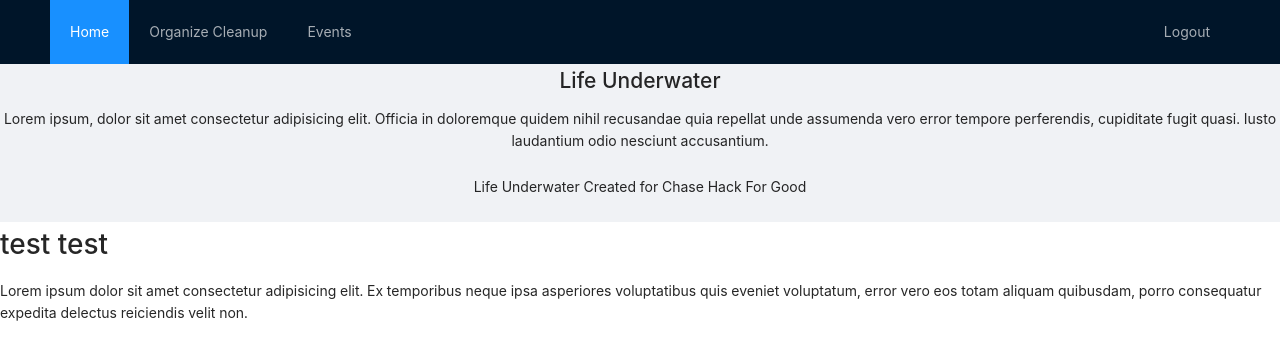
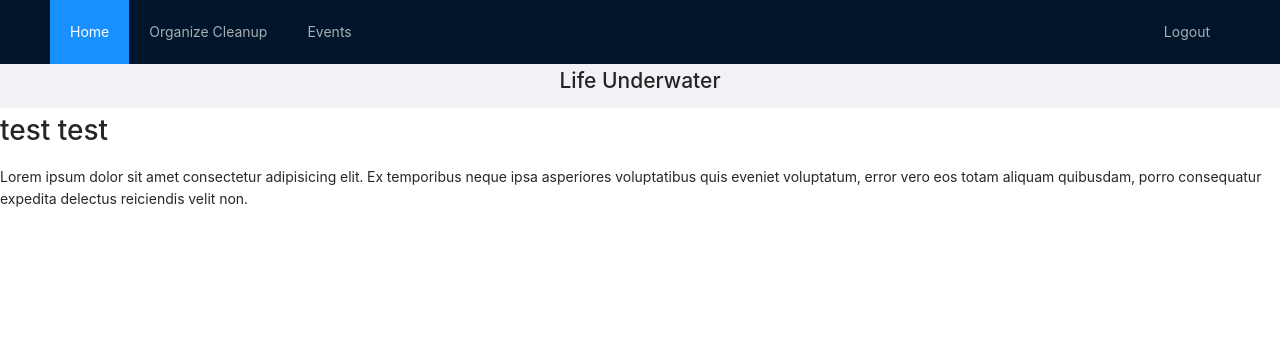
Before and after one commit to kitmorgan/hack-for-good_ocean-app, a React (Create React App) app in the folder team-42/react-frontend/: page /events in a window 1280 px wide. Shown: the top 356 px of the page. Built offline with nearby package versions, Linux system fonts and the light colour scheme.

Commit message:
removed content and footer from main

```diff
--- a/team-42/react-frontend/src/App.js
+++ b/team-42/react-frontend/src/App.js
@@ -1,5 +1,6 @@
 import "./App.css";
 import { BrowserRouter } from "react-router-dom";
+
 import Main from "./Components/Main";
 
 function App() {
--- a/team-42/react-frontend/src/Components/Events.js
+++ b/team-42/react-frontend/src/Components/Events.js
@@ -1,5 +1,32 @@
 import React, { Component } from "react";
-import { withRouter, NavLink } from "react-router-dom";
+import { withRouter, NavLink, Link } from "react-router-dom";
+import { Layout, Typography, Row, Col, Avatar, Card } from "antd";
+
+const { Text, Title } = Typography;
+
+export function EventCard() {
+  return (
+    <Card hoverable>
+      <div>
+        <Title level={4}>Beach</Title>
+        <img
+          width={200}
+          src={
+            "https://assets1.cbsnewsstatic.com/hub/i/r/2011/06/29/441f00d4-a643-11e2-a3f0-029118418759/thumbnail/620x465/3c495022ddcdaa44c93a4b4bf871958f/dirtybeach_istock_000015037586.jpg"
+          }
+          alt={"dirty beach"}
+        />
+      </div>
+      <p>brief description</p>
+      <div>
+        <div>
+          <Text>dirty </Text>
+        </div>
+        <Text>Miami</Text>
+      </div>{" "}
+    </Card>
+  );
+}
 
 class Events extends Component {
   constructor(props) {
@@ -19,6 +46,7 @@ class Events extends Component {
           eos totam aliquam quibusdam, porro consequatur expedita delectus
           reiciendis velit non.
         </div>
+        {EventCard}
       </>
     );
   }
--- a/team-42/react-frontend/src/Components/Main.js
+++ b/team-42/react-frontend/src/Components/Main.js
@@ -41,27 +41,6 @@ const Main = () => (
         {" "}
         Life Underwater
       </h1>
-      <div
-        style={{
-          display: "flex",
-          justifyContent: "center",
-          alignItems: "center",
-          textAlign: "center",
-        }}
-      >
-        {" "}
-        Lorem ipsum, dolor sit amet consectetur adipisicing elit. Officia in
-        doloremque quidem nihil recusandae quia repellat unde assumenda vero
-        error tempore perferendis, cupiditate fugit quasi. Iusto laudantium odio
-        nesciunt accusantium.
-      </div>
-      <Footer
-        style={{
-          textAlign: "center",
-        }}
-      >
-        Life Underwater Created for Chase Hack For Good
-      </Footer>
     </Layout>
     <Switch>
       <Route path="/plan" component={postEvent}></Route>
```
